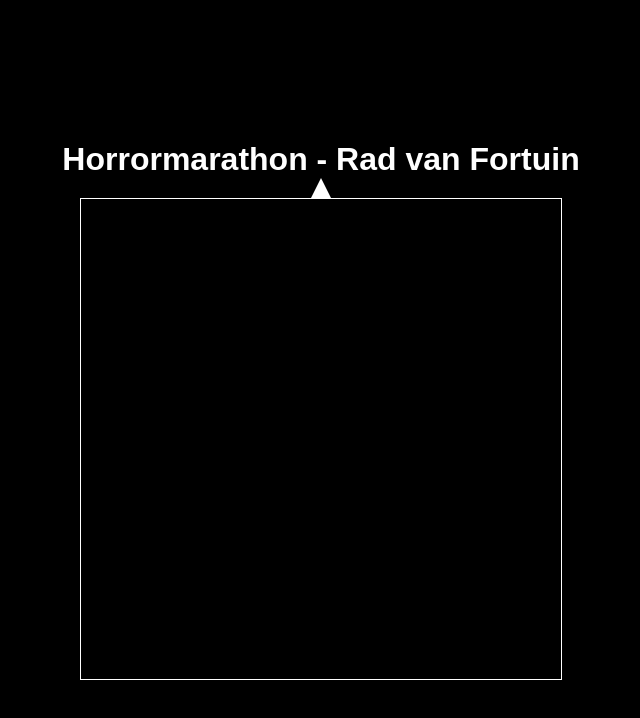
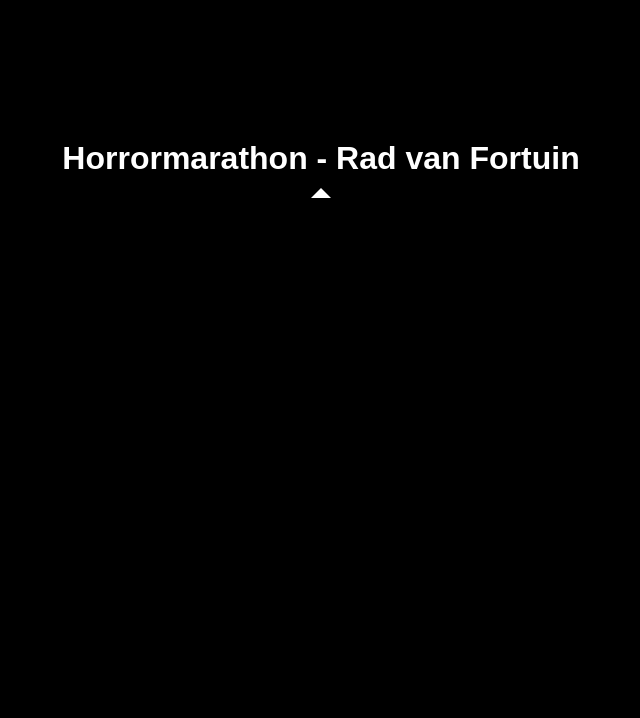
Before and after one commit to Jurr88/radvanfortuin, a plain HTML site: page index.html in a window 1280 px wide. Shown: the whole page, without its empty margins (319-959 px from the left). Drawn offline with Linux system fonts and the light colour scheme.

Commit message:
Update styles.css

```diff
--- a/styles.css
+++ b/styles.css
@@ -10,27 +10,23 @@ body {
     color: #fff;
 }
 
-h1 {
-    margin-bottom: 20px;
-}
-
 #wheelContainer {
     position: relative;
-    display: flex;
-    align-items: center;
-    justify-content: center;
 }
 
 #wheelCanvas {
-    border: 1px solid #fff;
+    width: 480px;
+    height: 480px;
 }
 
 #wheelArrow {
     position: absolute;
-    top: -20px;
+    top: -10px;
+    left: 50%;
+    margin-left: -10px;
     width: 0;
     height: 0;
     border-left: 10px solid transparent;
     border-right: 10px solid transparent;
-    border-bottom: 20px solid #fff;
+    border-bottom: 10px solid #fff;
 }
```
